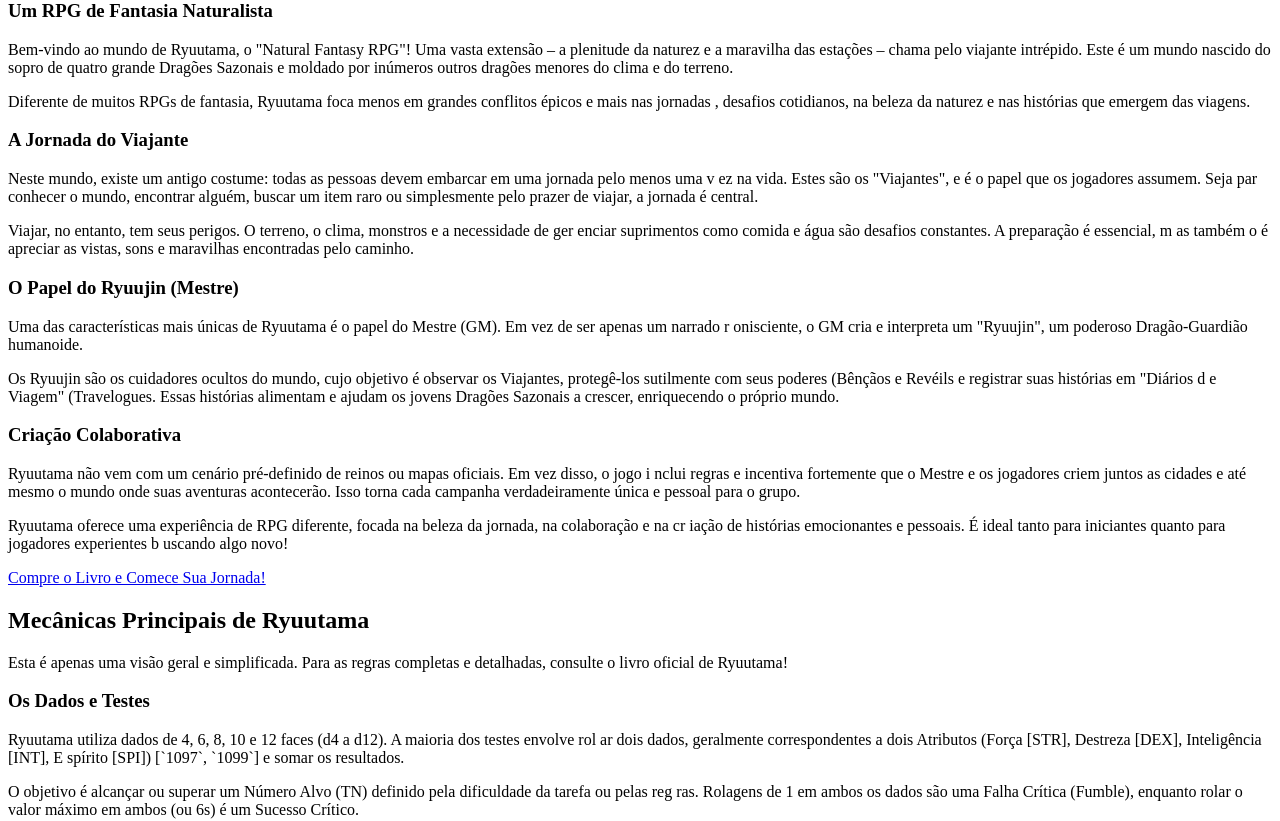
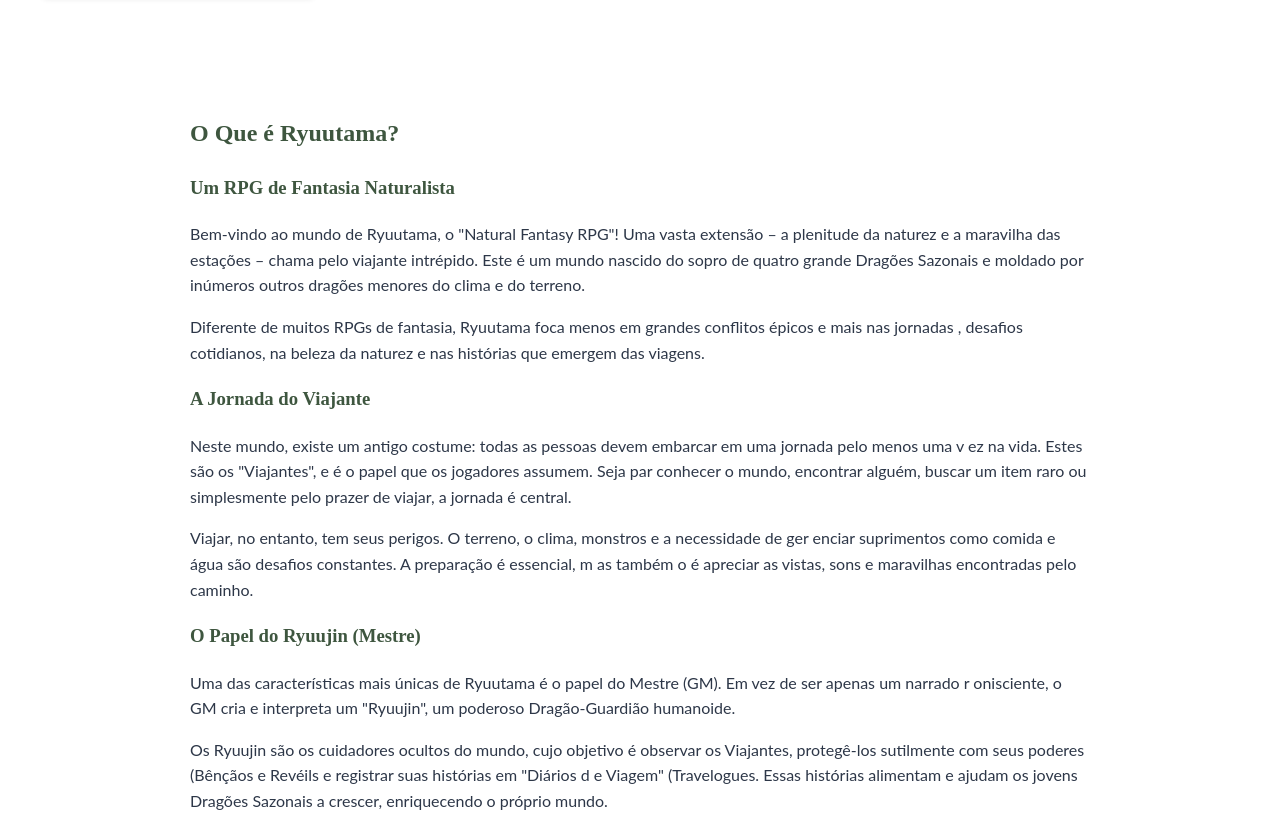
Before and after one commit to rogerioloboBR/ryuutama-site, an Angular app: page / in a window 1280 px wide. Shown: the part 2317-3138 px from the top of the page. Built offline with nearby package versions, Linux system fonts and the light colour scheme.

Commit message:
inclusão das ancoras

```diff
--- a/src/app/homepage/homepage.component.html
+++ b/src/app/homepage/homepage.component.html
@@ -88,10 +88,12 @@
   </div>
 </section>
 <section id="o-que-e" class="content-section">
-  <app-o-que-e></app-o-que-e> </section>
+  <app-o-que-e></app-o-que-e>
+</section>
 
 <section id="mecanicas" class="content-section">
-  <app-mecanicas></app-mecanicas> </section>
+  <app-mecanicas></app-mecanicas>
+</section>
 
 <section class="final-cta">
    <p>Pronto para começar sua jornada? <button class="cta-button small">Compre Ryuutama Aqui</button></p>
--- a/src/app/mecanicas/mecanicas.component.html
+++ b/src/app/mecanicas/mecanicas.component.html
@@ -4,7 +4,7 @@
     <h3>Os Dados e Testes</h3>
     <p>Ryuutama utiliza dados de 4, 6, 8, 10 e 12 faces (d4 a d12). A maioria dos testes envolve rol
 ar dois dados, geralmente correspondentes a dois Atributos (Força [STR], Destreza [DEX], Inteligência [INT], E
-spírito [SPI]) [`1097`, `1099`] e somar os resultados.</p>
+spírito [SPI]) e somar os resultados.</p>
     <p>O objetivo é alcançar ou superar um Número Alvo (TN) definido pela dificuldade da tarefa ou pelas reg
 ras. Rolagens de 1 em ambos os dados são uma Falha Crítica (Fumble), enquanto rolar
 o valor máximo em ambos (ou 6s) é um Sucesso Crítico.</p>
--- a/src/styles.scss
+++ b/src/styles.scss
@@ -1,6 +1,11 @@
 /* You can add global styles to this file, and also import other style files */
-/* --- Definição de Variáveis (Sugestão - podem ir para :root em styles.css) --- */
-:host { /* Aplica variáveis ao escopo do componente */
+/* --- Estilos Globais --- */
+html {
+  scroll-behavior: smooth; /* Mantém a rolagem suave */
+}
+
+/* --- Definição de Variáveis Globais --- */
+:root {
   --ryutama-green-dark: #3e563f;
   --ryutama-green-medium: #4a7c59;
   --ryutama-green-light: #d4e0c4;
@@ -10,7 +15,48 @@
   --text-color-dark: #2d3748;
   --text-color-light: white;
   --font-serif-headings: 'Merriweather', serif; /* FONTE EXEMPLO - SUBSTITUA */
-  --font-serif-poem: 'Georgia', serif;       /* FONTE EXEMPLO - SUBSTITUA */
+  --font-serif-poem: 'Georgia', serif;        /* FONTE EXEMPLO - SUBSTITUA */
   --font-sans-body: 'Lato', sans-serif;        /* FONTE EXEMPLO - SUBSTITUA */
+
+  /* Adicione outras variáveis globais aqui se precisar */
 }
-html { scroll-behavior: smooth; }
+
+
+body {
+  /* É bom definir a fonte padrão do corpo aqui */
+  font-family: var(--font-sans-body);
+  margin: 0; /* Remove margens padrão do body */
+  color: var(--text-color-dark); /* Define cor padrão do texto */
+  line-height: 1.6; /* Define altura de linha padrão */
+}
+
+/* Adicione outros estilos globais aqui (links, títulos gerais, etc.) */
+h1, h2, h3, h4, h5, h6 {
+  font-family: var(--font-serif-headings); /* Aplica fonte de título padrão */
+  color: var(--ryutama-green-dark); /* Cor padrão para títulos */
+}
+
+a { /* Estilo base para links */
+   color: var(--ryutama-green-medium);
+   text-decoration: none; /* Remove sublinhado padrão */
+}
+
+a:hover {
+   text-decoration: underline; /* Adiciona sublinhado ao passar o mouse */
+}
+
+/* Classe para aplicar padding padrão às seções principais */
+.content-section-inner {
+    padding: 2rem;
+    max-width: 900px; /* Limita largura do conteúdo */
+    margin: 1rem auto; /* Centraliza e adiciona espaço vertical */
+}
+
+.disclaimer { /* Estilo para os avisos */
+    font-size: 0.9rem;
+    font-style: italic;
+    color: #666;
+    border-left: 3px solid var(--ryutama-green-light);
+    padding-left: 10px;
+    margin-bottom: 1.5rem;
+}
```
